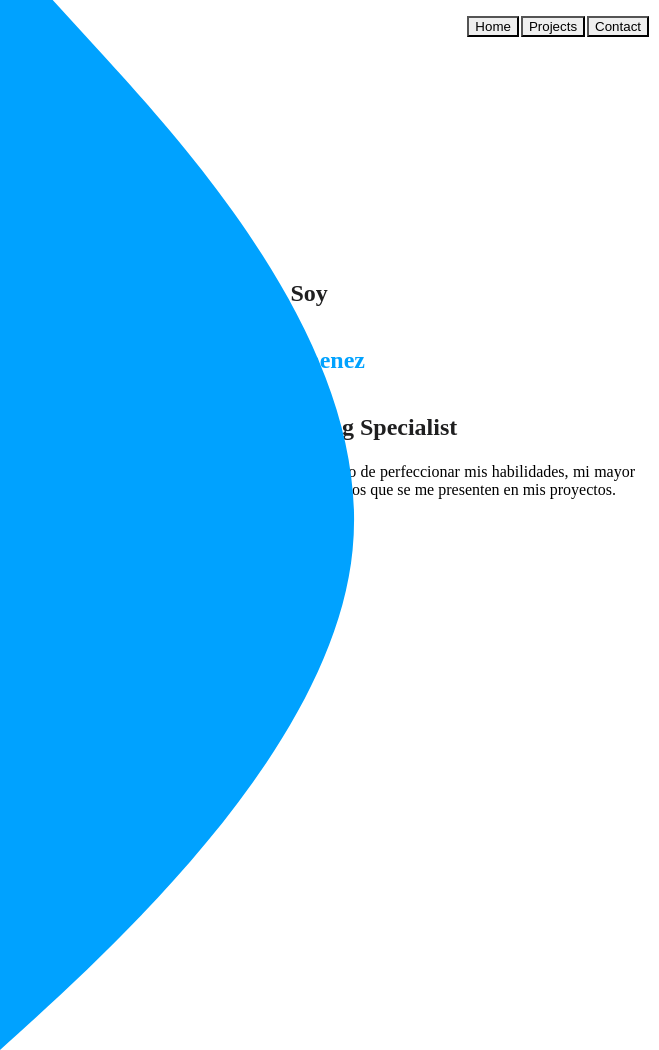
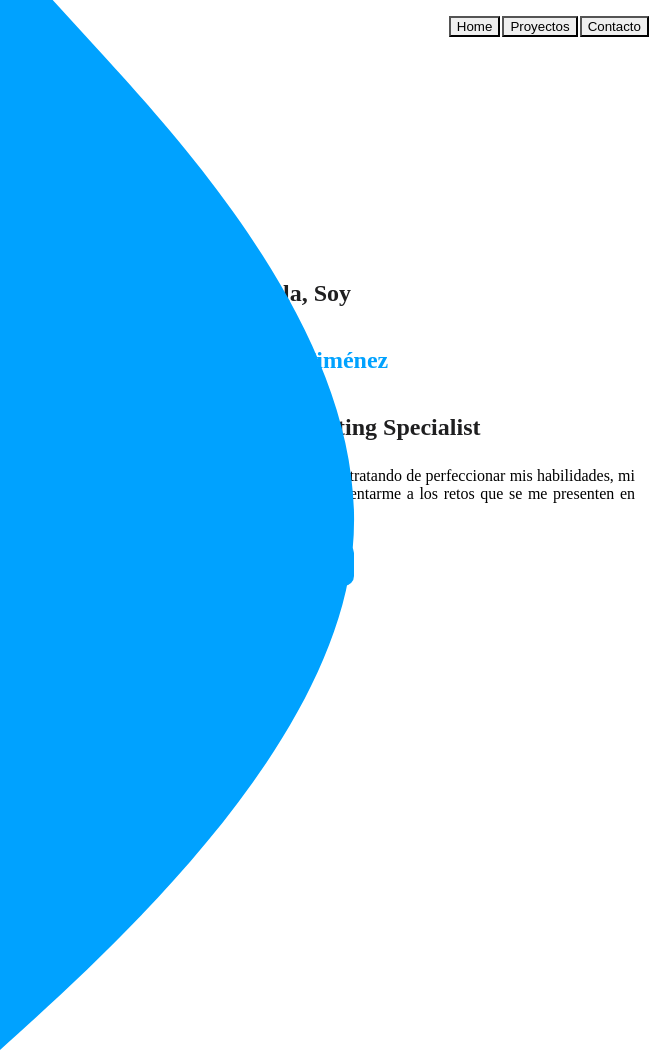
Before and after one commit to GEnma29/Victoria-Portfolio, a Gatsby site: page / in a window 1280 px wide. Shown: the top 1050 px of the page, without its empty margins (621-1280 px from the left). Built offline with nearby package versions, Linux system fonts and the light colour scheme; Gatsby itself is replaced by a stand-in of ours.

Commit message:
Agregué cambios a mi repo!

```diff
--- a/Style/Global.css
+++ b/Style/Global.css
@@ -2,6 +2,10 @@ html{
     margin: 0;
     padding: 0;
 }
+body{
+    overflow: hidden;
+}
+
 ::-webkit-scrollbar {
     display: none;
 }
--- a/gatsby-config.js
+++ b/gatsby-config.js
@@ -4,6 +4,7 @@ module.exports = {
     title: "Victoria Jimenez",
   },
   plugins: [
+    "gatsby-plugin-styled-components",
     "@chakra-ui/gatsby-plugin",
     "gatsby-plugin-gatsby-cloud",
     "gatsby-plugin-image",
--- a/src/components/Aboutme.tsx
+++ b/src/components/Aboutme.tsx
@@ -10,16 +10,29 @@ import {
   Icon,
   Link,
 } from "@chakra-ui/react";
+import styled from "styled-components"
 import { FaLinkedin } from "@react-icons/all-files/fa/FaLinkedin";
 import { FaInstagram } from "@react-icons/all-files/fa/FaInstagram";
 import { FaYoutube } from "@react-icons/all-files/fa/FaYoutube";
-import * as ListStyle from "./Aboutme.module.css";
+
+const ContainerUl = styled.div`
+  display: flex;
+  heigth:100%;
+  align-items: center;
+  justiffy-content: center;
+  margin-top: 8rem;
+
+  ul {
+    list-style: none;
+    li {
+      padding: 10px 0px;
+      :hover {
+        transform: scale(1.2);
+      }
+    }
+  }
+`
 const Aboutme = () => {
-  useEffect(() => {
-    window.onscroll = function () {
-      window.scrollTo(0, 0);
-    };
-  });
   return (
     <Flex>
       {/** mobile version */}
@@ -46,8 +59,8 @@ const Aboutme = () => {
             minH="150vh"
             src={`../wave-haikei.svg`}
           />
-          <Flex mt={8} align="center" justifyContent="center" h="100%">
-            <ul className={ListStyle.redes}>
+          <ContainerUl mt={8} align="center" justifyContent="center" h="100%">
+            <ul>
               <li>
                 <Link href="https://chakra-ui.com" isExternal>
                   <Icon m={2} as={FaLinkedin} w={12} h={12} color="white" />
@@ -64,7 +77,7 @@ const Aboutme = () => {
                 </Link>
               </li>
             </ul>
-          </Flex>
+          </ContainerUl>
           <Image
             mt="20vh"
             objectFit="cover"
@@ -72,25 +85,25 @@ const Aboutme = () => {
           />
           <Flex
             align="center"
-            ml={16}
+            ml="5%"
             mt="25vh"
             w="2xl"
             p={8}
             flexDirection="column"
           >
-            <Heading size="xl" color="#1f1f20">Hola, Soy</Heading>
-            <Heading size="2xl" color="#00a2ff">Victoria Jimenez </Heading>
-            <Heading size="xl"color="#1f1f20">
+            <Heading size="xl" textAlign="justify" color="#1f1f20">Hola, Soy</Heading>
+            <Heading size="2xl" textAlign="justify" color="#00a2ff">Victoria Jiménez </Heading>
+            <Heading size="xl" textAlign="center" color="#1f1f20">
               junior Digital Marketing Specialist
             </Heading>
-            <Text fontWeight="semibold" textAlign="justify" mt={2}>
+            <Text fontWeight="semibold" textAlign="justify" mt={6} >
               Motivada por seguir aprendiendo de esta industria,siempre
               tratando de perfeccionar mis habilidades, mi mayor herramienta es
               la creatividad y disciplina para enfrentarme a los retos que se me
               presenten en mis proyectos.
             </Text>
 
-            <Flex w="100%" m={4} align="center" justifyContent="center">
+            <Flex w="100%" m={6} align="center" justifyContent="center">
               <Box
                 as="button"
                 height="2.7rem"
@@ -103,7 +116,10 @@ const Aboutme = () => {
                 fontWeight="semibold"
                 bg="#00a2ff"
                 color="#fff"
-                _hover={{ bg: "#40b9ff" }}
+                _hover={{
+                  bg: "#40b9ff" ,
+                  transform: "scale(1.2)"
+                }}
                 _active={{
                   bg: "#0082cc",
                   transform: "scale(0.98)",
@@ -114,13 +130,15 @@ const Aboutme = () => {
                     "0 0 1px 2px rgba(88, 144, 255, .75), 0 1px 1px rgba(0, 0, 0, .15)",
                 }}
               >
-                My Works
+                Mis Proyectos
               </Box>
               </Flex>
           </Flex>
         </Flex>
       </Flex>
     </Flex>
+
+
   );
 };
 
--- a/src/components/Navbar.tsx
+++ b/src/components/Navbar.tsx
@@ -31,12 +31,12 @@ const Navbar = () => {
             </Link>
             <Link to="/Projects">
               <Button variant="ghost" mr={2}>
-                Projects
+                Proyectos
               </Button>
             </Link>
             <Link to="/contact">
               <Button variant="ghost" mr={2}>
-                Contact
+                Contacto
               </Button>
             </Link>
           </Flex>
--- a/src/pages/index.tsx
+++ b/src/pages/index.tsx
@@ -1,9 +1,13 @@
 import * as React from "react"
+import { useEffect } from "react"
 import {Flex, Box, Text } from "@chakra-ui/react"
 import Layout from "../components/Layout"
 import Aboutme from "../components/Aboutme"
 import "../../Style/Global.css"
 const IndexPage = () => {
+  useEffect(() => {
+    document.documentElement.scrollTop = 0;
+  },)
   return (
     <div className="About">
     <Layout>
```
Also changed, not shown: package.json (+8 -1 lines), 1 other file.
